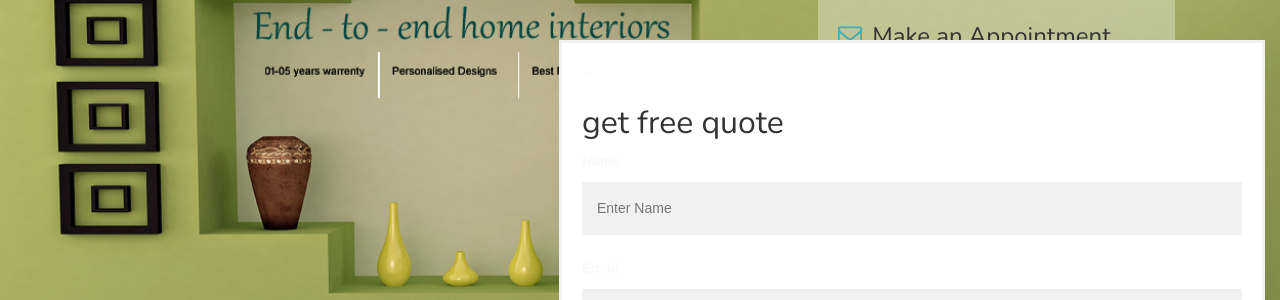
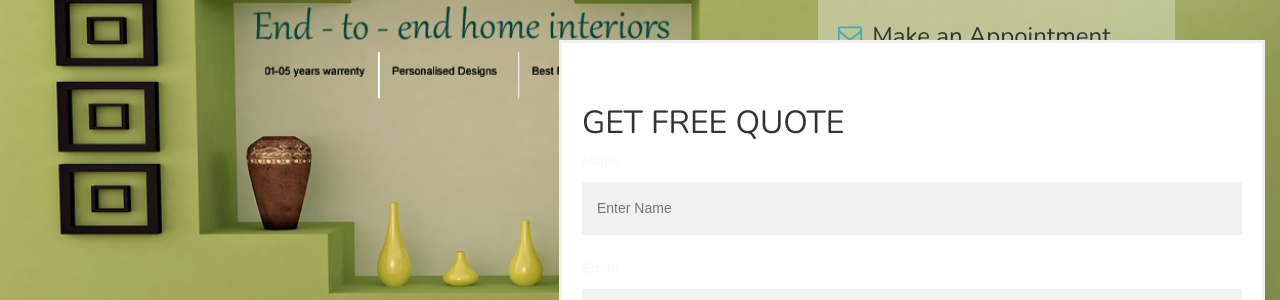
Before and after one commit to gadadhara/GADADHARA, a Jekyll site: the page built from index.html, in a window 1280 px wide. Shown: the part 147-447 px from the top of the page. Built offline with Jekyll 4.4.1, drawn with Linux system fonts in a browser that asks for light colours; nearby versions of some CDN libraries.

```diff
--- a/index.html
+++ b/index.html
@@ -84,7 +84,7 @@ body {font-family: Arial, Helvetica, sans-serif;}
 <div class="form-popup" id="myForm">
  <form action="https://getsimpleform.com/messages?form_api_token=f773723c2c1db360b9aa8307680d2712" method="post" class="form-container">>
   <!-- the redirect_to is optional, the form will redirect to the referrer on submission -->
-    <h1>get free quote</h1>
+    <h1>GET FREE QUOTE</h1>
 
     <label for="name"><b>Name</b></label>
     <input type="text" placeholder="Enter Name" name="name" required>
```
